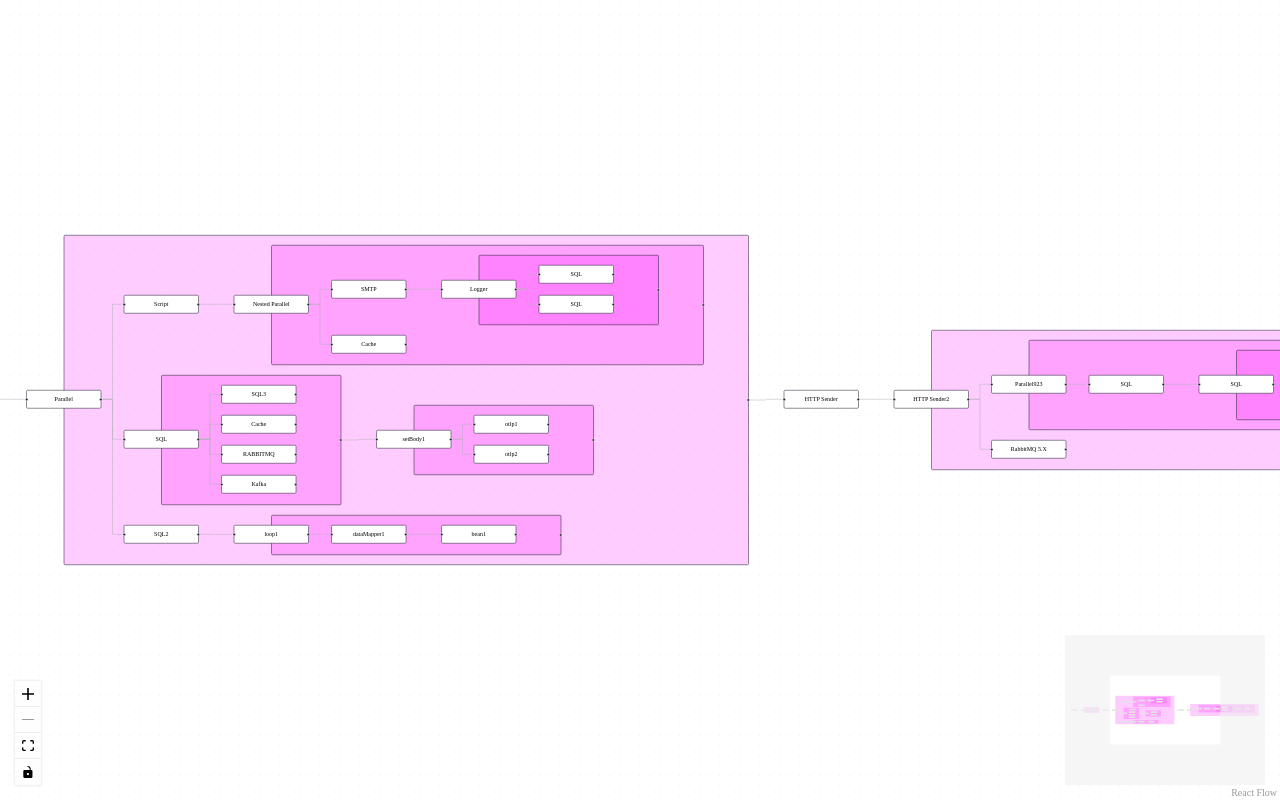
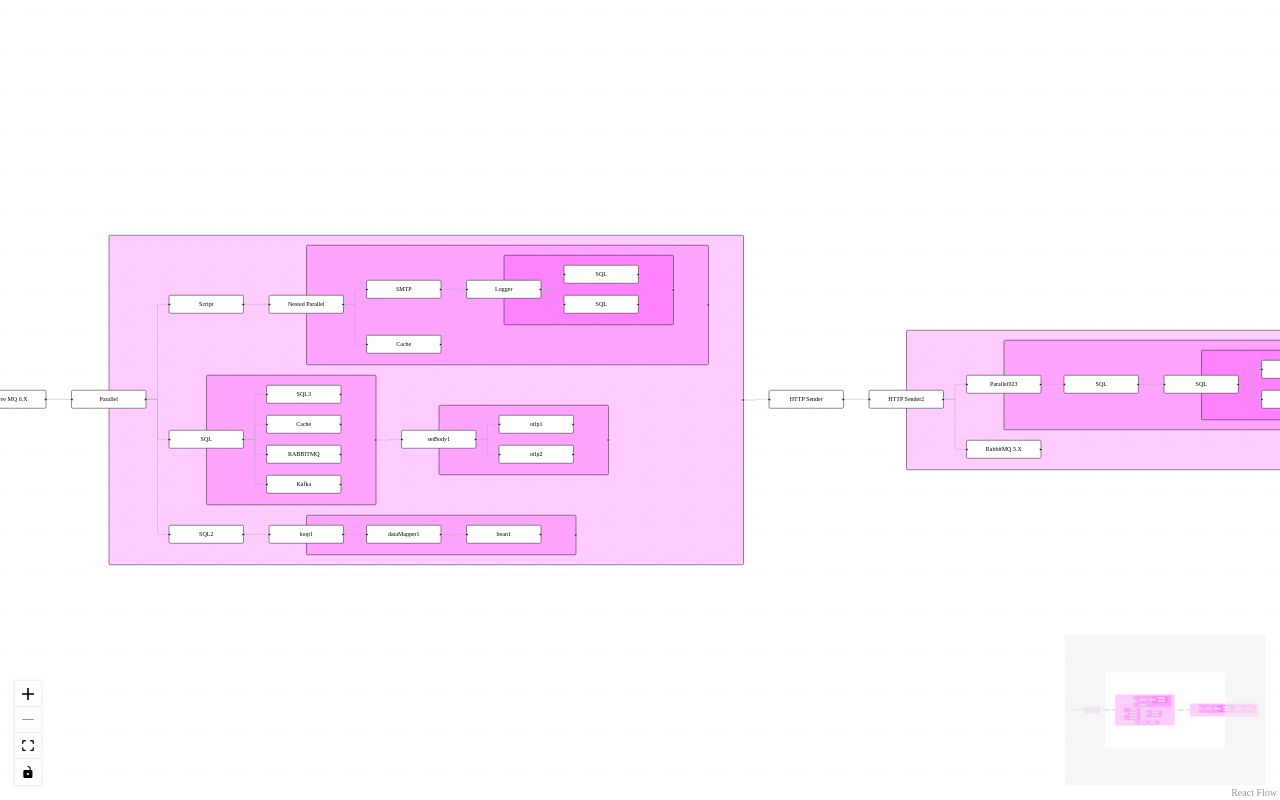
Before and after one commit to cyberBot3000/react_flow_test, a React (Vite) app: page / in a window 1280 px wide. Built offline with nearby package versions, Linux system fonts and the light colour scheme.

Commit message:
small fixes

```diff
--- a/src/App.tsx
+++ b/src/App.tsx
@@ -31,7 +31,7 @@ function App() {
       <ReactFlow
         nodes={nodes}
         edges={edges}
-        //nodesDraggable={false}
+        nodesDraggable={false}
         nodesConnectable={false}
         elementsSelectable={true}
         onNodesChange={onNodesChange}
--- a/src/flow-utils.ts
+++ b/src/flow-utils.ts
@@ -3,7 +3,7 @@ import type { Node } from './nodes.interfaces';
 
 const NODE_WIDTH = 150;
 const NODE_HEIGHT = 40;
-const HORIZONTAL_GAP = 70;
+const HORIZONTAL_GAP = 50;
 const VERTICAL_GAP = 20;
 const GROUP_PADDING = {
   top: 20,
```
